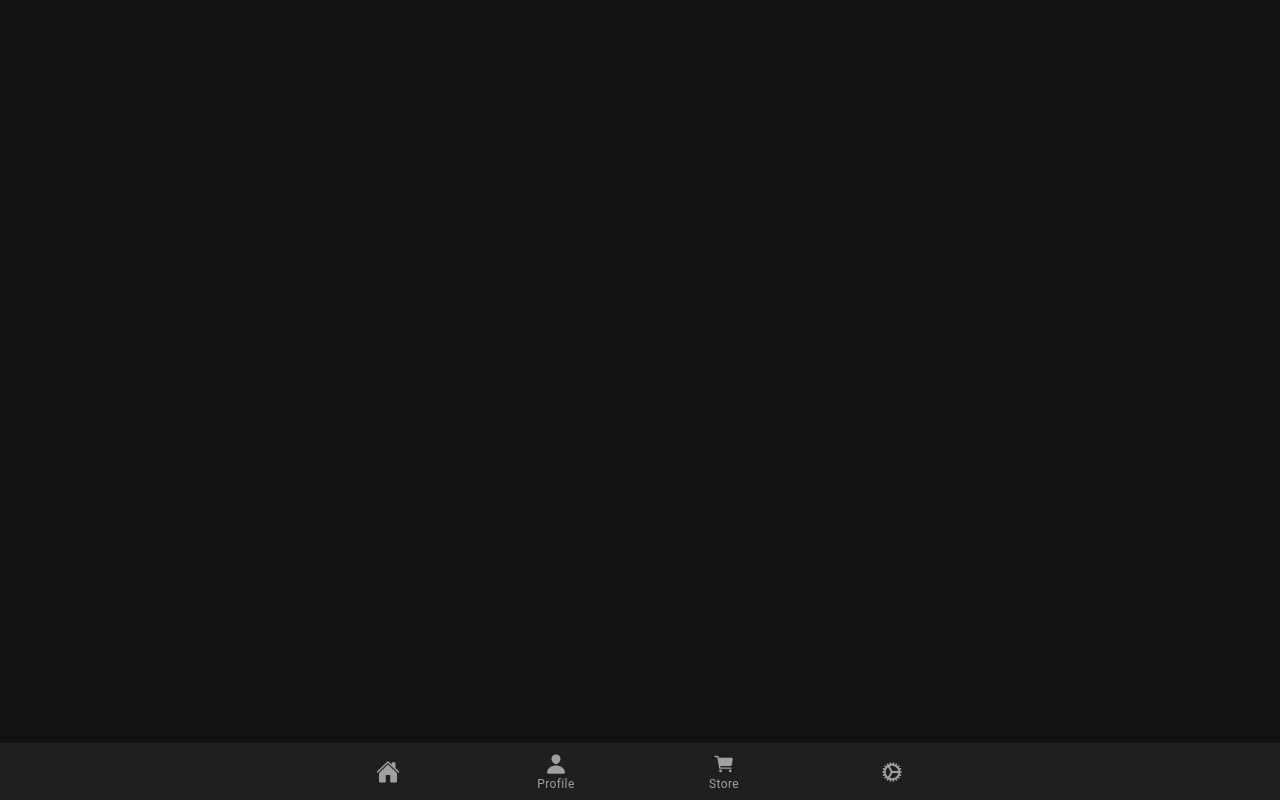
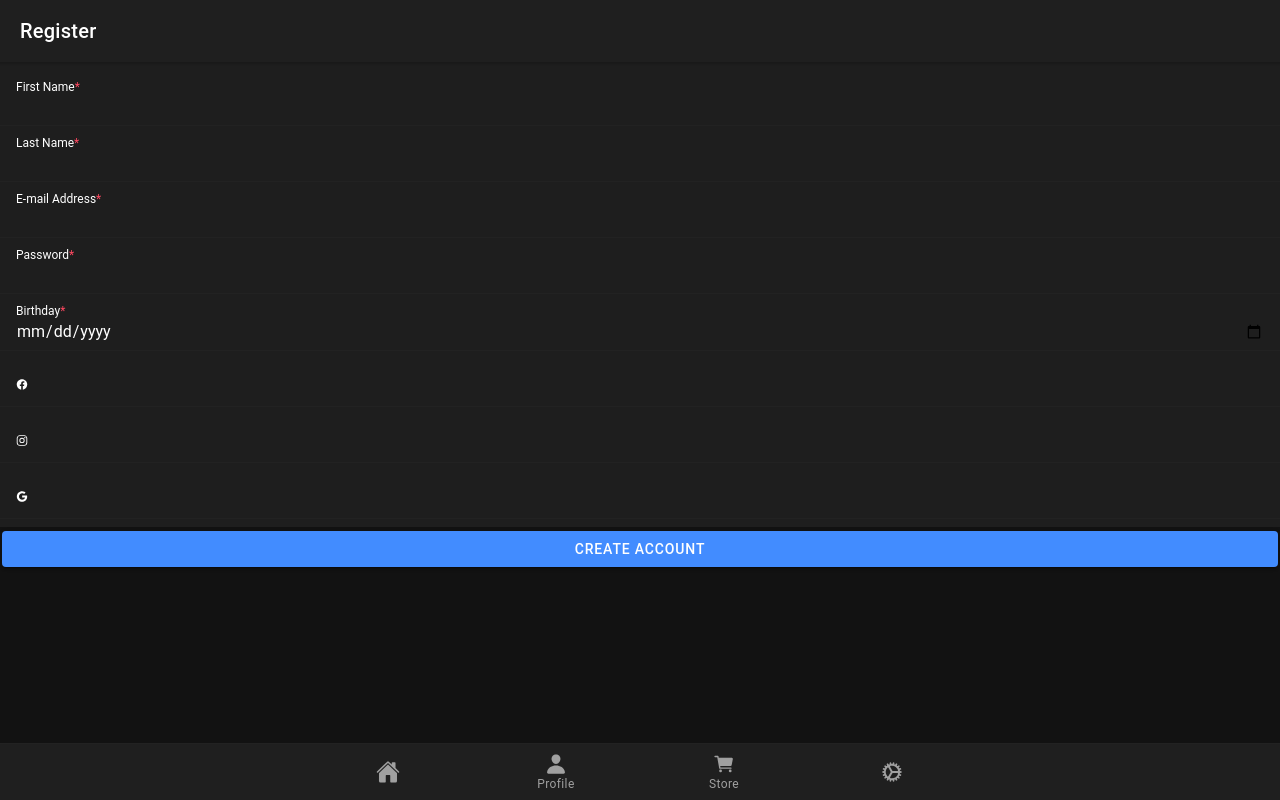
Before and after one commit to pxfskjp/Ionic-Fitness, a React (Create React App) app: page /register in a window 1280 px wide. Built offline with nearby package versions, Linux system fonts and the light colour scheme.

Commit message:
Basic register tab implemented

```diff
--- a/src/App.tsx
+++ b/src/App.tsx
@@ -37,6 +37,7 @@
 import './theme/variables.css';
 import SettingsPage from './pages/settings/SettingsPage';
 import AccountPage from './pages/settings/account/AccountPage';
+import Register from './pages/Register';
 
 const App: React.FC = () => (
   <IonApp>
@@ -51,6 +52,7 @@
           <Route path="/store" component={Store} />
           <Route path="/productview" component={ProductView} />
           <Route path="/checkout" component={Checkout} />
+          <Route path="/register" component={Register}/>
         </IonRouterOutlet>
         <IonTabBar slot="bottom">
           <IonTabButton tab="Home" href="/home">
--- /dev/null
+++ b/src/pages/Register.tsx
@@ -0,0 +1,61 @@
+import React from 'react'
+import { IonPage, IonHeader, IonToolbar, IonGrid, IonRow, IonCol, IonTitle, IonButton, IonContent, IonList, IonItem, IonLabel, IonText, IonInput, IonIcon } from '@ionic/react';
+import { logoFacebook, logoInstagram, logoGoogle } from 'ionicons/icons';
+
+
+const Register: React.FC = () => {
+  return(
+    <IonPage>
+      <IonHeader>
+        <IonToolbar>
+          <IonCol><IonTitle>Register</IonTitle></IonCol>
+        </IonToolbar>
+      </IonHeader>
+
+      <IonContent fullscreen>
+        <IonList>
+          <IonItem>
+            <IonLabel position = "stacked">First Name<IonText color ="danger">*</IonText></IonLabel>
+            <IonInput></IonInput>
+          </IonItem>
+
+          <IonItem>
+            <IonLabel position = "stacked">Last Name<IonText color ="danger">*</IonText></IonLabel>
+            <IonInput></IonInput>
+          </IonItem>
+
+          <IonItem>
+            <IonLabel position = "stacked">E-mail Address<IonText color ="danger">*</IonText></IonLabel>
+            <IonInput type = "email"></IonInput>
+          </IonItem>
+
+          <IonItem>
+            <IonLabel position = "stacked" >Password<IonText color ="danger">*</IonText></IonLabel>
+            <IonInput type = "password"></IonInput>
+          </IonItem>
+
+          <IonItem>
+            <IonLabel position = "stacked">Birthday<IonText color ="danger">*</IonText></IonLabel>
+            <IonInput type = "date"></IonInput>
+          </IonItem>
+
+          <IonItem>
+            <IonLabel position = "stacked"><IonIcon icon = {logoFacebook}></IonIcon><IonInput></IonInput></IonLabel>
+          </IonItem>
+
+          <IonItem>
+            <IonLabel position = "stacked"><IonIcon icon = {logoInstagram}></IonIcon><IonInput></IonInput></IonLabel>
+          </IonItem>
+
+          <IonItem>
+            <IonLabel position = "stacked"><IonIcon icon = {logoGoogle}></IonIcon><IonInput></IonInput></IonLabel>
+          </IonItem>
+
+        </IonList>
+        <IonButton expand = "block">Create Account</IonButton>
+      </IonContent>
+    </IonPage>
+);
+};
+
+export default Register;
--- a/src/pages/Tab2.tsx
+++ b/src/pages/Tab2.tsx
@@ -11,7 +11,7 @@
           <IonGrid>
             <IonRow>
               <IonCol><IonTitle>Profile</IonTitle></IonCol>
-              <IonCol><IonButton size = "small" >Options</IonButton></IonCol>
+              <IonCol><IonButton size = "small" href="register">Options</IonButton></IonCol>
             </IonRow>
           </IonGrid>
 
```
Also changed, not shown: src/pages/Register.css (added).
